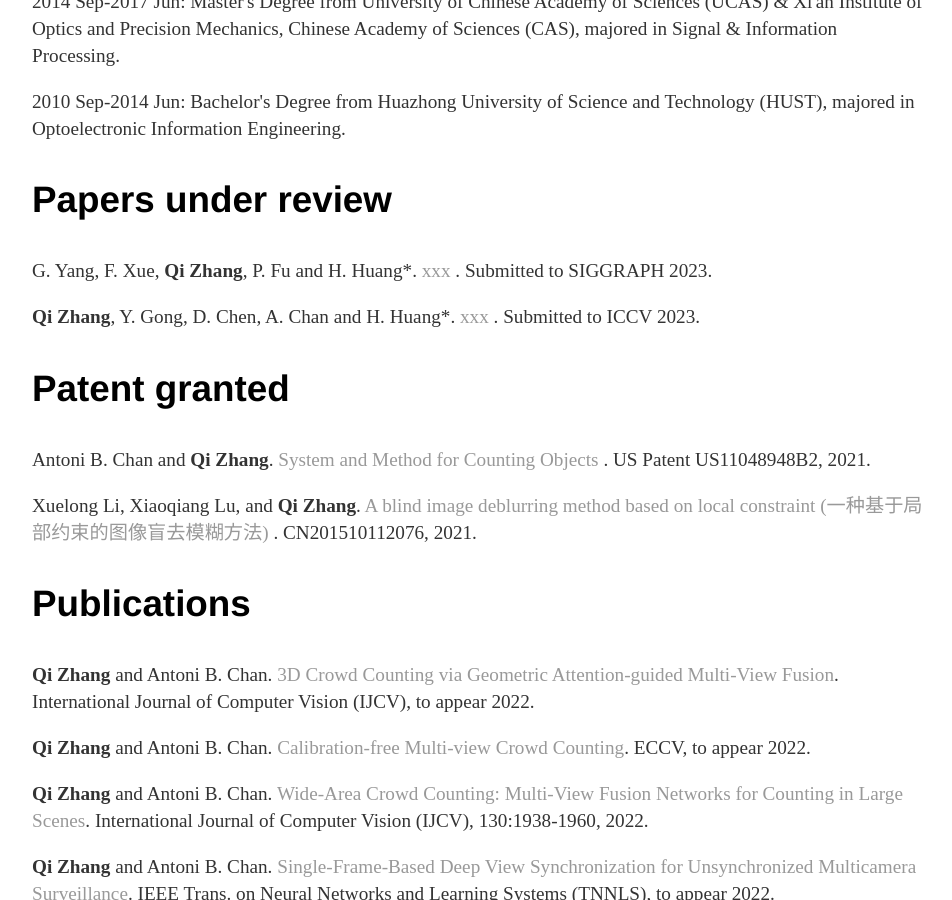
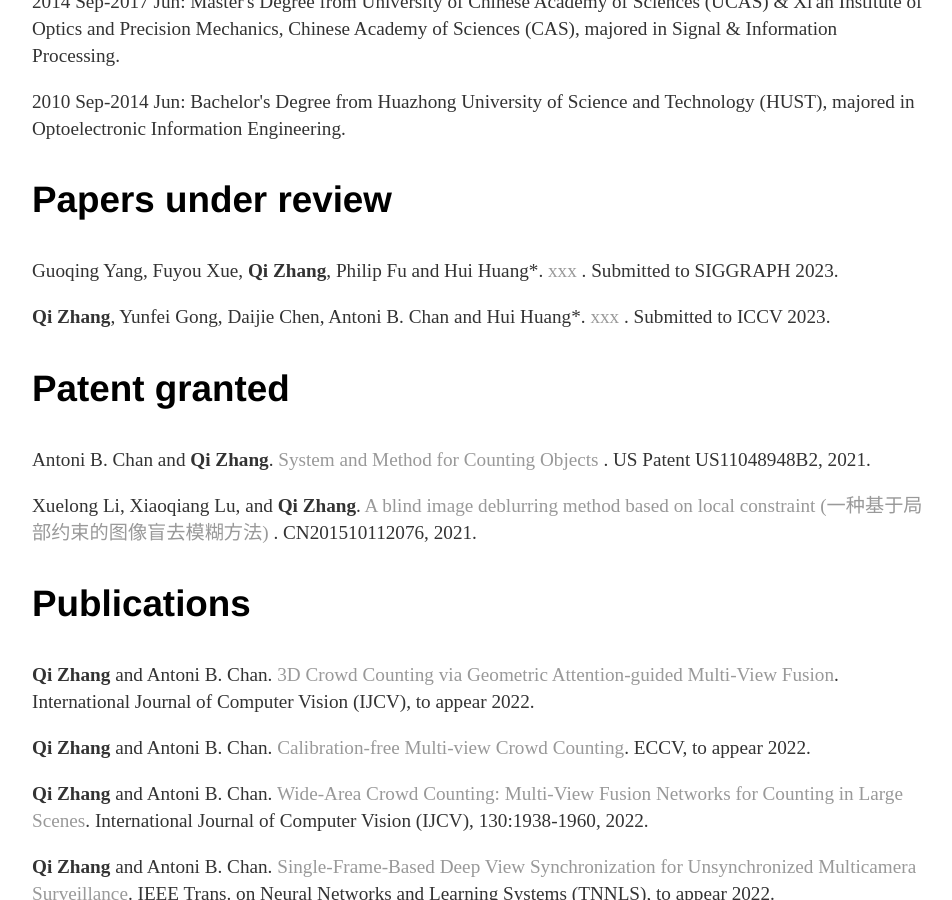
Before and after one commit to zqyq/zqyq.github.io, a Jekyll site: the page built from about/index.html, in a window 1280 px wide and 900 px high, scrolled down 908 px. Shown: the whole window, without its empty margins (160-1112 px from the left). Built offline with Jekyll 4.4.1, drawn with Linux system fonts in a browser that asks for light colours.

Commit message:
Update index.html

```diff
--- a/about/index.html
+++ b/about/index.html
@@ -37,8 +37,8 @@
 
 		     <h3>Papers under review</h3>
 
-			<p>G. Yang, F. Xue, <strong>Qi Zhang</strong>, P. Fu and H. Huang*. <a> xxx </a>. Submitted to SIGGRAPH 2023. </p>
-			<p><strong>Qi Zhang</strong>, Y. Gong, D. Chen, A. Chan and H. Huang*. <a> xxx </a>. Submitted to ICCV 2023. </p>
+			<p>Guoqing Yang, Fuyou Xue, <strong>Qi Zhang</strong>, Philip Fu and Hui Huang*. <a> xxx </a>. Submitted to SIGGRAPH 2023. </p>
+			<p><strong>Qi Zhang</strong>, Yunfei Gong, Daijie Chen, Antoni B. Chan and Hui Huang*. <a> xxx </a>. Submitted to ICCV 2023. </p>
 
 
 		<h3>Patent granted</h3>
```
